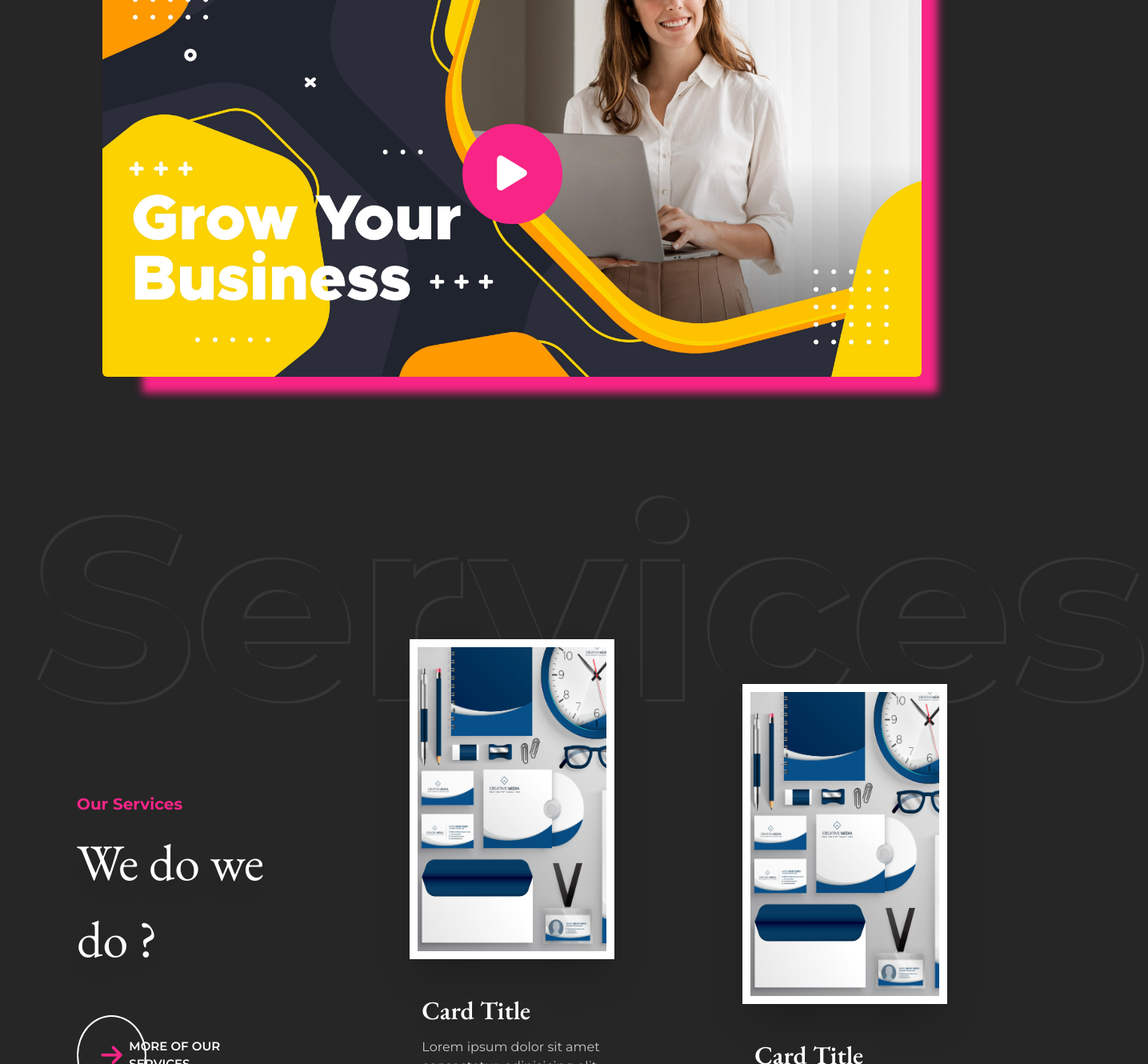
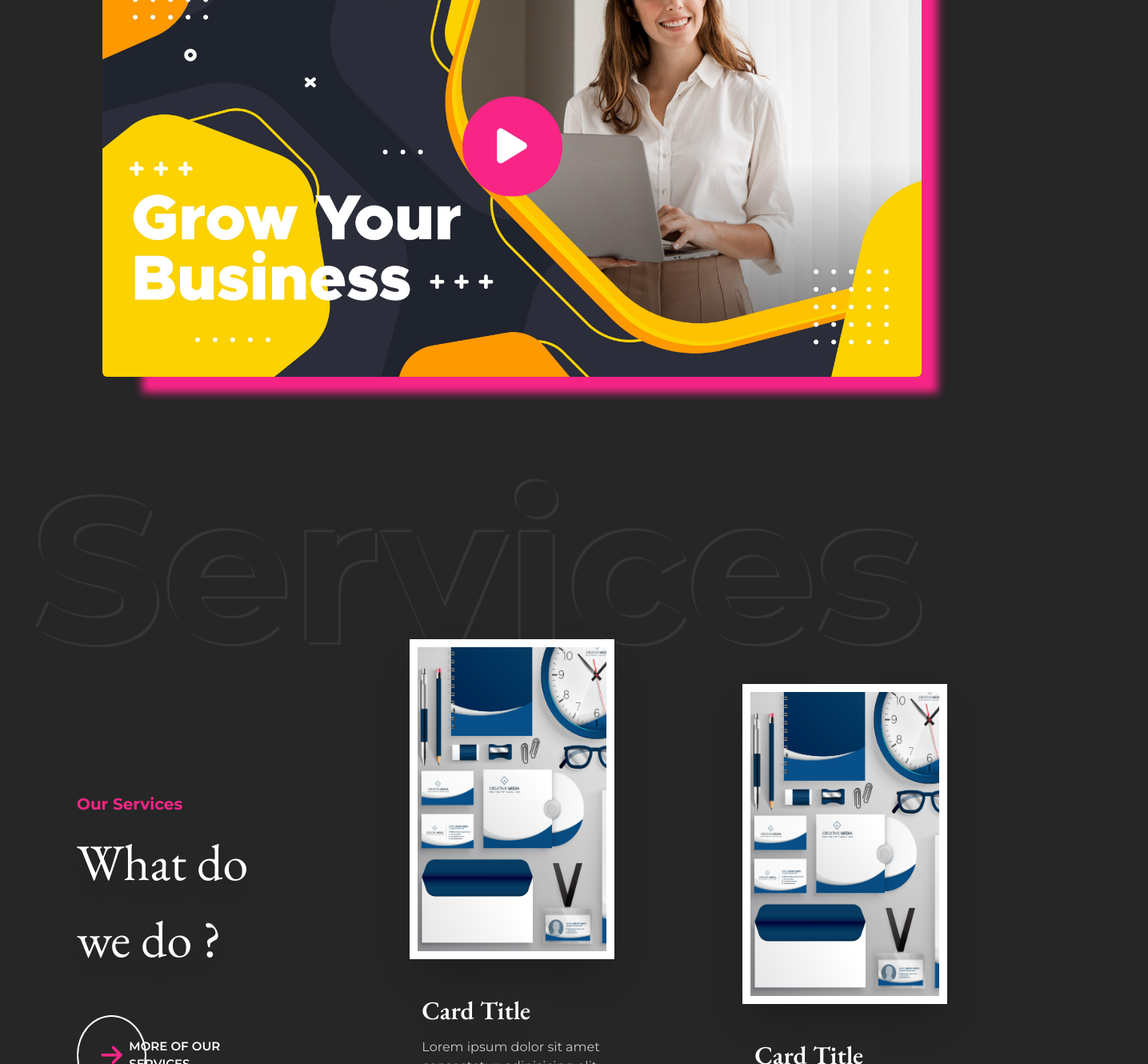
Before and after one commit to Four-Cape-Org/Four-Cape-Web-Frontend, a React (Vite) app: page / in a window 1280 px wide. Shown: the part 2180-3510 px from the top of the page at 80% size, 1435 px wide, since content can reach past the window. Built offline with nearby package versions, Linux system fonts and the light colour scheme.

Commit message:
updated ad banner in about section

```diff
--- a/src/Components/Home/AboutSection.jsx
+++ b/src/Components/Home/AboutSection.jsx
@@ -22,11 +22,11 @@ const AboutSection = (props) => {
         </div>
       </div>
 
-      <div className='relative lg:mt-[3em] md:mt-[4em] sm:mt-[5em] mt-[7em]'>
+      <div className='relative lg:mt-[3em] md:mt-[3em] sm:mt-[3em] mt-[5em]'>
         <h2 className='font-secondary lg:text-[4em] md:text-[3em] sm:text-[2em] text-[2em] mx-4 drop-shadow-xl text-center underline'>Want to know more ? Check this out.</h2>
         <div className='relative flex justify-center items-center my-[3em] cursor-pointer'>
           <img src={AdThumbnail} className='lg:w-[80%] md:w-[80%] sm:w-[90%] w-[95%] rounded-md shadow-[35px_35px_10px_-15px_#F82586]' alt="Advertisment Thumbnail" />
-          <button className='absolute top-[45%] rounded-[50%] bg-accent-color border-[2px] border-accent-color hover:border-[white] h-[2.5em] w-[2.5em] text-[50px]'><i className="fa-solid fa-play"></i></button>
+          <button className='absolute top-[50%] translate-y-[-50%] rounded-[50%] bg-accent-color border-[2px] border-accent-color hover:border-[white] h-[2.5em] w-[2.5em] max-[700px]:h-[70px] max-[700px]:w-[70px] text-[50px] max-[700px]:text-[30px]'><i className="fa-solid fa-play"></i></button>
         </div>
       </div>
     </>
--- a/src/Components/Home/ServiceSection.jsx
+++ b/src/Components/Home/ServiceSection.jsx
@@ -9,7 +9,7 @@ import CardImg1 from '../../assets/img/general/serviceCards/service_card_1.jpeg'
 const ServiceSection = () => {
   return (
     <div className='relative top-0'>
-        <OverlayText className='absolute top-0px left-10 z-0 text-[20em]' text='Services' />
+        <OverlayText className='absolute top-0 left-10 z-[0] text-[20vw] max-[1250px]:text-[18vw] max-[550px]:left-3' text='Services' />
 
         <div className="relative pt-[7em] flex flex-wrap justify-center items-center">
 
@@ -17,7 +17,7 @@ const ServiceSection = () => {
 
                 <div className="flex flex-col justify-center items-start mx-[5em] my-[7em] w-[20%] h-[48em]">
                     <p className='text-accent-color font-bold font-primary text-[20px] my-[10px]'>Our Services</p>
-                    <h2 className='font-secondary text-[4em] drop-shadow-xl'>We do we do ?</h2>
+                    <h2 className='font-secondary text-[4em] drop-shadow-xl'>What do we do ?</h2>
                     <BubbleButtonSecondary className='my-[32px]' sendTo='/services' text='More of our Services' />
                 </div>
 
```
